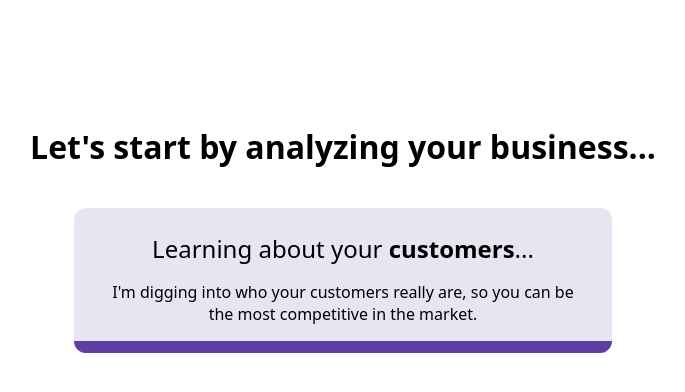
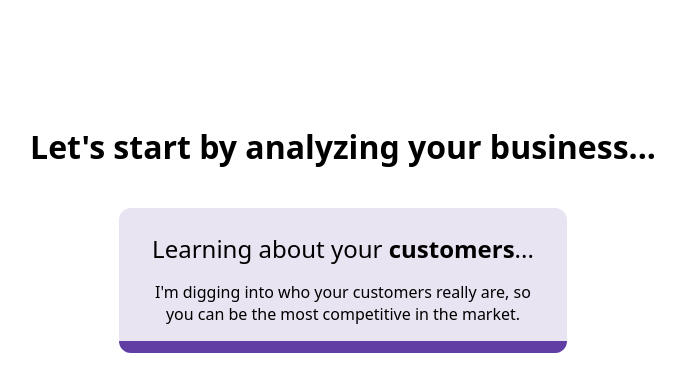
Before and after one commit to enelmes-godaddy/airo-marketing-consultant, a React (Vite) app: page / in a window 1280 px wide. Shown: the top 392 px of the page, without its empty margins (297-982 px from the left). Built offline with nearby package versions, Linux system fonts and the light colour scheme.

Commit message:
reduce max-width of consultant box

```diff
--- a/src/components/ConsultantBox/styles.css
+++ b/src/components/ConsultantBox/styles.css
@@ -8,7 +8,7 @@
   flex-direction: column;
   font-weight: 400;
   gap: 16px;
-  max-width: 490px;
+  max-width: 400px;
   overflow: hidden;
   padding: 24px;
   text-align: center;
```
